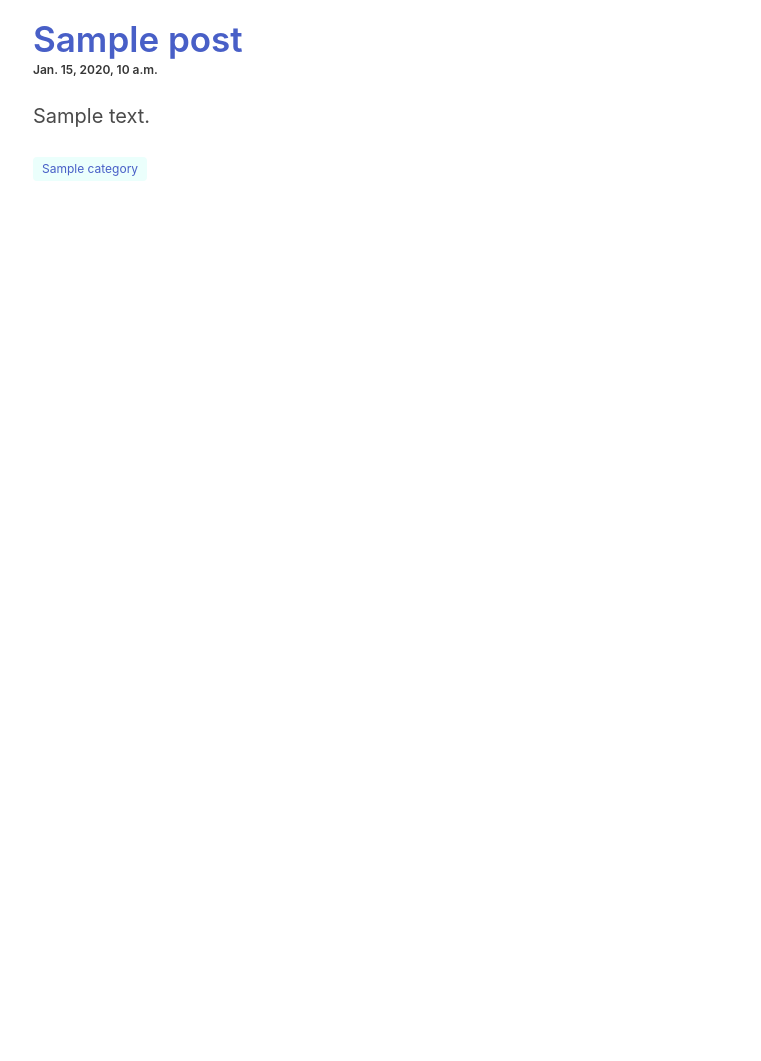
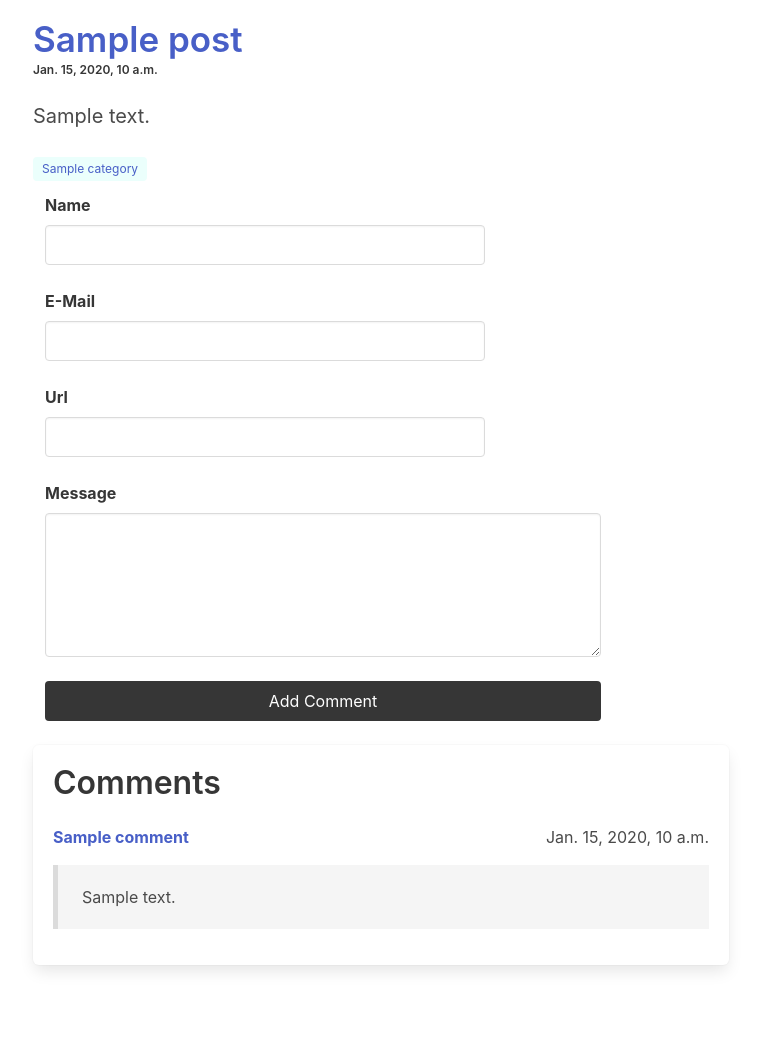
Before and after one commit to aligoren/django_blog_app, a Django app: a page that uses blog/blog_app/templates/blog/details.html in a window 1280 px wide. Shown: the part 385-1446 px from the top of the page, without its empty margins (259-1020 px from the left). Before the commit the page ends 566 px from the top, so only its background shows below. Run offline with Django 3.2, Linux system fonts and the light colour scheme; tables that the repository leaves empty hold one stand-in row (values such as "Sample post"); grey boxes marked "Sample" are stand-in pictures; some libraries are stand-ins or nearby versions.

Commit message:
Comments added

```diff
--- a/blog/blog_app/admin.py
+++ b/blog/blog_app/admin.py
@@ -1,6 +1,6 @@
 from django.contrib import admin
 
-from .models import Post, Page, Category, Setting
+from .models import Post, Page, Category, Setting, Comment
 
 
 class PostAdmin(admin.ModelAdmin):
@@ -17,3 +17,4 @@ admin.site.register(Post, PostAdmin)
 admin.site.register(Page, PageAdmin)
 admin.site.register(Category, CategoryAdmin)
 admin.site.register(Setting)
+admin.site.register(Comment)
--- /dev/null
+++ b/blog/blog_app/forms.py
@@ -0,0 +1,16 @@
+from django import forms
+
+from .models import Comment
+
+class CommentForm(forms.ModelForm):
+
+    name = forms.CharField(widget=forms.TextInput(attrs={'class': 'input'}))
+    email = forms.CharField(widget=forms.TextInput(attrs={'class': 'input'}))
+    url = forms.CharField(widget=forms.TextInput(attrs={'class': 'input'}))
+    comment = forms.CharField(widget=forms.Textarea(attrs={'class': 'textarea is-fullwidth', 'rows': '5'}))
+
+    class Meta:
+
+        model = Comment
+
+        fields = ('name', 'email', 'url', 'comment',)
--- a/blog/blog_app/models.py
+++ b/blog/blog_app/models.py
@@ -15,6 +15,19 @@ class Category(models.Model):
         if not self.slug:
             self.slug = slugify(unidecode.unidecode(self.category_name))
         return super().save(*args, **kwargs)
+
+class Comment(models.Model):
+    name = models.CharField(max_length=50)
+    email = models.EmailField(max_length=100)
+    url = models.URLField(max_length=100, blank=True)
+    comment = models.TextField()
+    created_at = models.DateTimeField(auto_now=True)
+    updated_at = models.DateTimeField(auto_now=True)
+    parent = models.ForeignKey('self', null=True, blank=True, related_name='replies', on_delete=models.CASCADE)
+    post = models.ForeignKey('blog_app.Post', on_delete=models.CASCADE, related_name='comments')
+
+    class Meta:
+        ordering = ['-id']
 
 class Post(models.Model):
     title = models.CharField(max_length=200, null=True)
--- a/blog/blog_app/templates/blog/details.html
+++ b/blog/blog_app/templates/blog/details.html
@@ -16,7 +16,7 @@
     <div class="columns">
         <div class="column is-8 is-offset-2">
             <div class="content is-medium">
-                <h2 class="title"><a href="{{post.slug}}">{{ post.title }}</a></h2>
+                <h2 class="title"><a href="/{{post.slug}}">{{ post.title }}</a></h2>
                 <h5 class="subtitle is-7">{{ post.created_at }}</h5>
                 <p>{{ post.content|markdown|safe }}</p>
             </div>
@@ -25,6 +25,82 @@
                 <a href="/category/{{category.slug}}">{{ category }}</a>
             </span>
             {% endfor %}
+
+            {% if form.errors %}
+            <div class="column is-12">
+                <p class="mt-5 mb-5"><strong>The operation could not be performed because one or more error(s) occurred. Please resubmit the form after making the following changes</strong></p>
+
+                    {% for field in form %}
+                    {% if field.errors %}
+                    <div class="notification is-danger is-light">
+                        {{ field }}
+                        {{ field.errors|striptags }}
+
+                    </div>
+                    {% endif %}
+                    {% endfor %}
+            </div>
+            {% endif %}
+
+            <form action="{% url 'comment' pk=post.pk %}" method="POST">
+                {% csrf_token %}
+
+                <div class="column is-8">
+                    <div class="field">
+                        <label for="{{ form.name.id_for_label }}" class="label">Name</label>
+                        <div class="control">
+                            {{ form.name }}
+                        </div>
+                    </div>
+                </div>
+                <div class="column is-8">
+                    <div class="field">
+                        <label for="{{ form.email.id_for_label }}" class="label">E-Mail</label>
+                        <div class="control">
+                            {{ form.email }}
+                        </div>
+                    </div>
+                </div>
+                <div class="column is-8">
+                    <div class="field">
+                        <label for="{{ form.url.id_for_label }}" class="label">Url</label>
+                        <div class="control">
+                            {{ form.url }}
+                        </div>
+                    </div>
+                </div>
+                <div class="column is-10">
+                    <div class="field">
+                        <label for="{{ form.comment.id_for_label }}" class="label">Message</label>
+                        <div class="control">
+                            {{ form.comment }}
+                        </div>
+                    </div>
+                </div>
+                <div class="column is-10">
+                    <div class="field">
+                        <div class="control">
+                            <input class="button is-dark is-fullwidth" type="submit" value="Add Comment">
+                        </div>
+                    </div>
+                </div>
+            </form>
+
+            {% if post.comments.all %}
+            <div class="mt-3 box">
+                <h4 class="title">Comments</h4>
+                <div class="media-content">
+                    {% for comment in post.comments.all %}
+                    <div class="content">
+                        <strong><a href="{{ comment.url }}" target="_blank" rel="nofollow">{{ comment.name }}</a></strong>
+                        <span class="has-text-right is-right is-pulled-right">{{ comment.created_at }}</span>
+                        <p><blockquote>{{ comment.comment }}</blockquote></p>
+                    </div>
+                    {% endfor %}
+                </div>
+            </div>
+            {% endif %}
+
         </div>
     </div>
 </section>
--- a/blog/blog_app/urls.py
+++ b/blog/blog_app/urls.py
@@ -4,7 +4,8 @@ from . import views
 
 urlpatterns = [
     path('', views.index, name='index'),
-    path('<slug:post_slug>', views.post_details, name='post_details'),
     path('page/<slug:page_slug>', views.page_details, name='post_details'),
     path('category/<slug:category_slug>', views.category, name='category'),
+    path('comment/<int:pk>', views.add_comment, name='comment'),
+    path('<slug:post_slug>', views.post_details, name='post_details'),
 ]
--- a/blog/blog_app/views.py
+++ b/blog/blog_app/views.py
@@ -1,7 +1,8 @@
-from django.shortcuts import render
+from django.shortcuts import render, redirect
 from django.core.paginator import Paginator, EmptyPage, PageNotAnInteger
 
 from .models import Post, Page, Setting
+from .forms import CommentForm
 
 def index(request):
 
@@ -47,8 +48,9 @@ def post_details(request, post_slug):
 
     post = Post.objects.filter(slug=post_slug).first()
     settings = { 'title': post.title }
+    form = CommentForm()
 
-    context = { 'post': post, 'settings': settings }
+    context = { 'post': post, 'settings': settings, 'form': form }
 
     return render(request, 'blog/details.html', context)
 
@@ -62,6 +64,27 @@ def page_details(request, page_slug):
     return render(request, 'blog/page_details.html', context)
 
 
+def add_comment(request, pk):
+
+    post = Post.objects.filter(pk=pk).first()
+    settings = { 'title': post.title }
+
+    if request.method == 'POST':
+        form = CommentForm(request.POST)
+
+        if form.is_valid():
+            comment = form.save(commit=False)
+            comment.post = post
+            comment.save()
+
+            return redirect('post_details', post_slug=post.slug)
+    else:
+        form = CommentForm()
+
+    context = { 'post': post, 'settings': settings, 'form': form }
+
+    return render(request, 'blog/details.html', context)
+
 def handler404(request, exception):
 
     settings = { 'title': '404 Not Found' }
```
